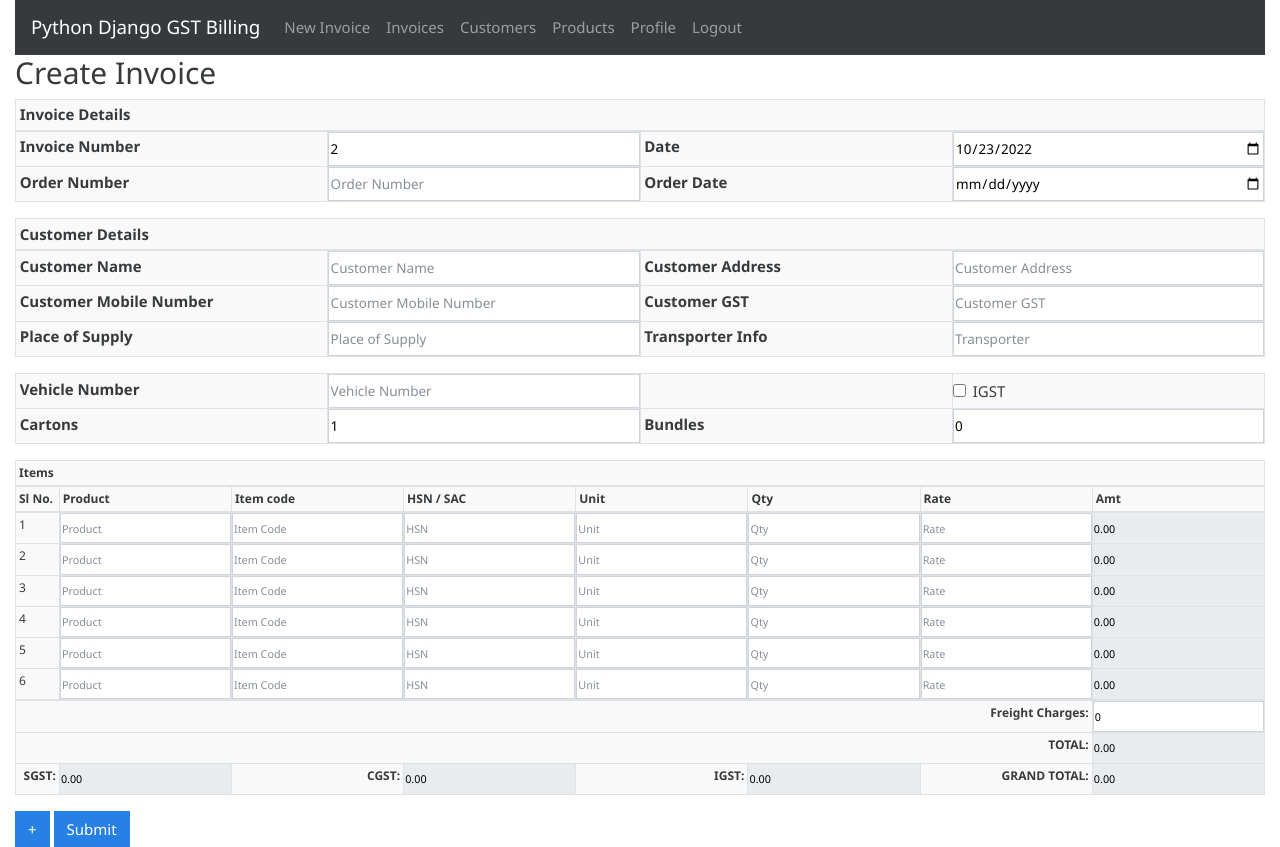
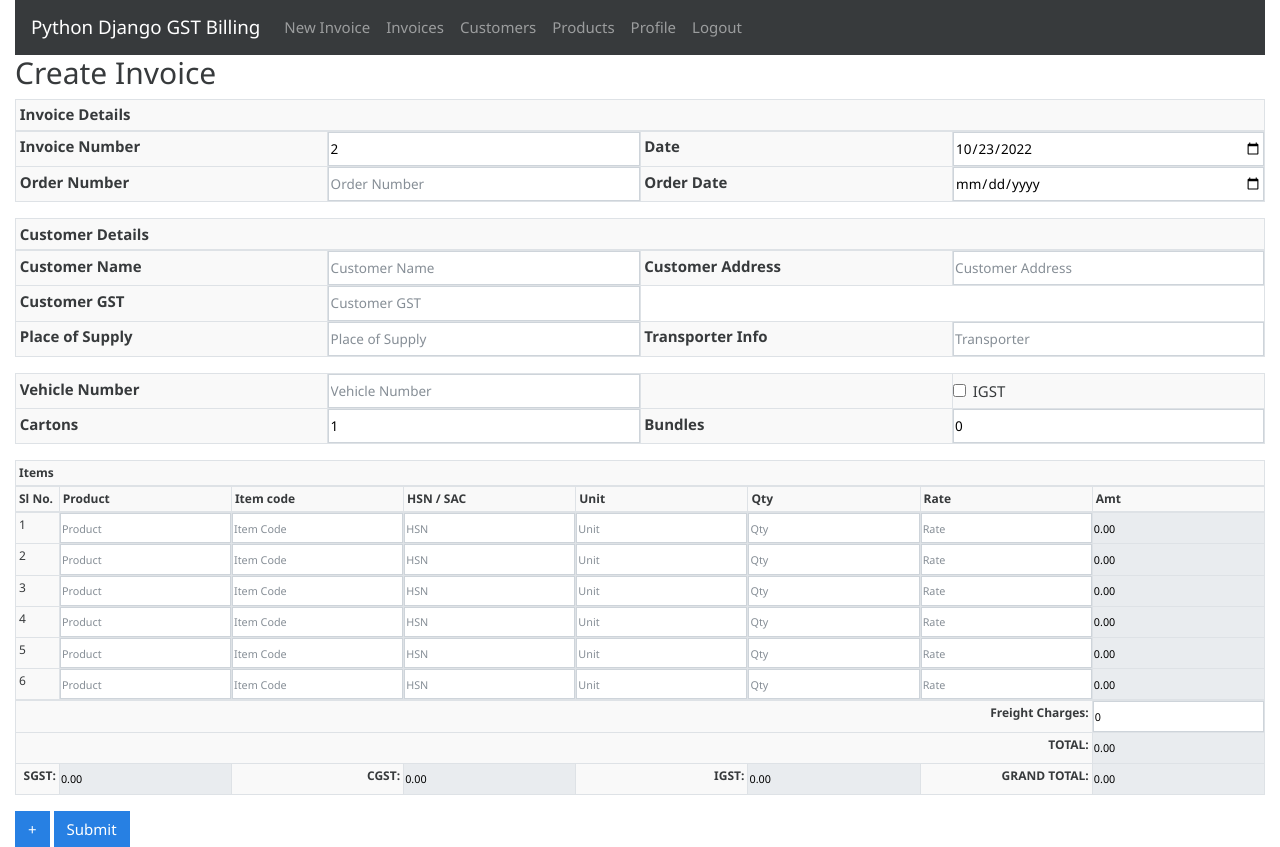
Before and after one commit to rushabhgandhi13/tarun-bill-2.0, a Django app: page /invoices/new in a window 1280 px wide. Run offline with Django 3.2, Linux system fonts and the light colour scheme; a user stored in the database is signed in; data comes from the database, SQL or seed files in the repository; both versions use the stored data as it was before the commit; some libraries are stand-ins or nearby versions.

Commit message:
bug fixes.......

```diff
--- a/gstbillingapp/forms.py
+++ b/gstbillingapp/forms.py
@@ -7,7 +7,7 @@ from .models import UserProfile
 class CustomerForm(ModelForm):
      class Meta:
          model = Customer
-         fields = ['customer_name', 'customer_address', 'customer_phone', 'customer_gst']
+         fields = ['customer_name', 'customer_address', 'customer_gst']
 
 
 class ProductForm(ModelForm):
--- a/gstbillingapp/models.py
+++ b/gstbillingapp/models.py
@@ -25,7 +25,6 @@ class UserProfile(models.Model):
 class Customer(models.Model):
     customer_name = models.CharField(max_length=200)
     customer_address = models.TextField(max_length=600, blank=True, null=True)
-    customer_phone = models.CharField(max_length=14, blank=True, null=True)
     customer_gst = models.CharField(max_length=15, blank=True, null=True)
     def __str__(self):
         return self.customer_name
@@ -55,10 +54,6 @@ class Vehicle(models.Model):
 class Invoice(models.Model):
     invoice_number = models.IntegerField()
     invoice_date = models.DateField()
-    # order_number = models.IntegerField()
-    # order_date = models.DateField()
-    # cartons = models.IntegerField()
-    # bundles = models.IntegerField()
 
     invoice_customer = models.ForeignKey(
         'Customer',
--- a/gstbillingapp/static/gstbillingapp/js/main.js
+++ b/gstbillingapp/static/gstbillingapp/js/main.js
@@ -137,7 +137,6 @@ function customer_result_to_domstr(result) {
     var domstr = "<div class='customer-search-result' data-customer='" + JSON.stringify(result) + "'>"+
     "<div>"+ result['customer_name'] + "</div>" +
     "<div>"+ result['customer_address'] + "</div>" +
-    "<div>"+ result['customer_phone'] + "</div>" +
     "<div>"+ result['customer_gst'] + "</div>" +
     "</div>";
      return domstr;
@@ -148,7 +147,6 @@ function customer_result_click() {
     customer_data_json = JSON.parse($(this).attr('data-customer'));
     $('#customer-name-input').val(customer_data_json['customer_name']);
     $('#customer-address-input').val(customer_data_json['customer_address']);
-    $('#customer-phone-input').val(customer_data_json['customer_phone']);
     $('#customer-gst-input').val(customer_data_json['customer_gst']);
 }
 
--- a/gstbillingapp/templates/gstbillingapp/customer_edit.html
+++ b/gstbillingapp/templates/gstbillingapp/customer_edit.html
@@ -19,10 +19,6 @@
 				<td class="form-input-td">{{customer_form.customer_address}}</td>
 			</tr>
 			<tr>
-				<th scope="row" class="text-right">Customer Phone:</th>
-				<td class="form-input-td">{{customer_form.customer_phone}}</td>
-			</tr>
-			<tr>
 				<th scope="row" class="text-right">Customer GST:</th>
 				<td class="form-input-td" pattern="([A-Za-z0-9]{15})|(^$)">{{customer_form.customer_gst}}</td>
 			</tr>
--- a/gstbillingapp/templates/gstbillingapp/customers.html
+++ b/gstbillingapp/templates/gstbillingapp/customers.html
@@ -19,7 +19,6 @@
 		<tr>
 			<th>Customer Name</th>
 			<th>Address</th>
-			<th>Phone</th>
 			<th>GST NO</th>
 			<th></th>
 			<th></th>
@@ -30,7 +29,6 @@
 		<tr>
 			<td>{{customer.customer_name}}</td>
 			<td>{{customer.customer_address}}</td>
-			<td>{{customer.customer_phone}}</td>
 			<td>{{customer.customer_gst}}</td>
 			<td><a href="{% url 'customer_edit' customer.id %}"><button type="button" class="btn btn-dark">Edit</button></a></td>
 			<td><button type="button" class="btn btn-danger" data-toggle="modal" data-target="#customerDeleteModal" data-customer-id="{{customer.id}}" data-customer-name="{{customer.customer_name}}">Delete</button></td>
--- a/gstbillingapp/templates/gstbillingapp/invoice_create.html
+++ b/gstbillingapp/templates/gstbillingapp/invoice_create.html
@@ -49,8 +49,7 @@
 				<td class="form-input-td"><input autocomplete="off" name="customer-address" type="text" class="form-control" id="customer-address-input" placeholder="Customer Address" required></td>
 			</tr>
 			<tr>
-				<th scope="row">Customer Mobile Number</th>
-				<td class="form-input-td"><input autocomplete="off" name="customer-phone" type="tel" class="form-control" id="customer-phone-input" placeholder="Customer Mobile Number"></td>
+
 				<th scope="row">Customer GST</th>
 				<td class="form-input-td"><input autocomplete="off" name="customer-gst" type="text" class="form-control" id="customer-gst-input" placeholder="Customer GST" maxlength="15" pattern="([A-Za-z0-9]{15})|(^$)"></td>
 			</tr>
--- a/gstbillingapp/utils.py
+++ b/gstbillingapp/utils.py
@@ -36,9 +36,6 @@ def invoice_data_validator(invoice_data):
         print("Error: Incorrect Customer Address")
         return "Error: Incorrect Customer Address"
 
-    if len(invoice_data['customer-phone']) > 14:
-        print("Error: Incorrect Customer Phone")
-        return "Error: Incorrect Customer Phone"
     if len(invoice_data['customer-gst']) != 15 and len(invoice_data['customer-gst']) != 0:
         print("Error: Incorrect Customer GST")
         return "Error: Incorrect Customer GST"
@@ -56,7 +53,6 @@ def invoice_data_processor(invoice_post_data):
 
     processed_invoice_data['customer_name'] = invoice_post_data['customer-name']
     processed_invoice_data['customer_address'] = invoice_post_data['customer-address']
-    processed_invoice_data['customer_phone'] = invoice_post_data['customer-phone']
     processed_invoice_data['customer_gst'] = invoice_post_data['customer-gst']
     processed_invoice_data['place_of_supply'] = invoice_post_data['place-of-supply']
     processed_invoice_data['transporter'] = invoice_post_data['transporter']
--- a/gstbillingapp/views.py
+++ b/gstbillingapp/views.py
@@ -139,16 +139,13 @@ def invoice_create(request):
         customer = None
 
         try:
-            customer = Customer.objects.get(user=request.user,
-                                            customer_name=invoice_data['customer-name'],
+            customer = Customer.objects.get(customer_name=invoice_data['customer-name'],
                                             customer_address=invoice_data['customer-address'],
-                                            customer_phone=invoice_data['customer-phone'],
                                             customer_gst=invoice_data['customer-gst'])
         except:
             print("===============> customer not found")
             print(invoice_data['customer-name'])
             print(invoice_data['customer-address'])
-            print(invoice_data['customer-phone'])
             print(invoice_data['customer-gst'])
 
         if not customer:
@@ -156,7 +153,6 @@ def invoice_create(request):
             customer = Customer(
                 customer_name=invoice_data['customer-name'],
                 customer_address=invoice_data['customer-address'],
-                customer_phone=invoice_data['customer-phone'],
                 customer_gst=invoice_data['customer-gst'])
             # create customer book
             customer.save()
```
Also changed, not shown: gstbillingapp/migrations/0017_remove_customer_customer_phone.py (added), gstbillingdb.sqlite3.
